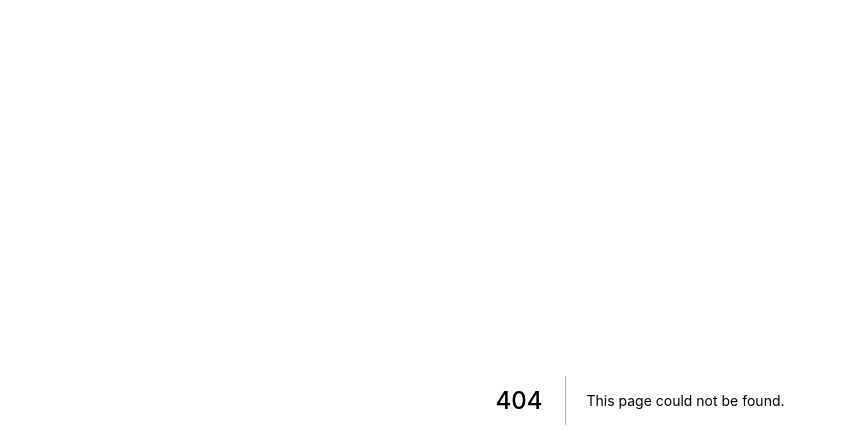
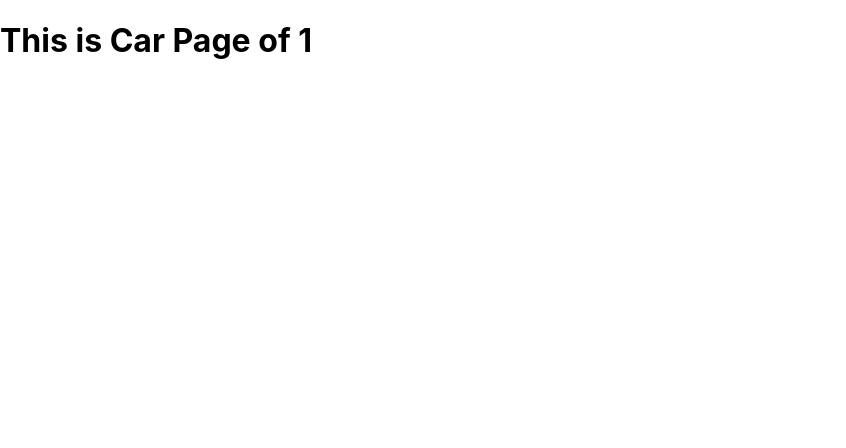
Before and after one commit to newklio/nextjs-example, a Next.js app: page /cars/1 in a window 1280 px wide. Before the commit this address had no page. Shown: the top 448 px of the page, without its empty margins (0-846 px from the left). Built offline with nearby package versions, Linux system fonts and the light colour scheme.

Commit message:
added routing

```diff
--- /dev/null
+++ b/pages/cars/[name].tsx
@@ -0,0 +1,10 @@
+import { useRouter } from 'next/router'
+
+const Cars = () => {
+	const router = useRouter()
+	const { name } = router.query
+
+	return <h1>This is Car Page of {name}</h1>
+}
+
+export default Cars
```
Also changed, not shown: pages/cars/index.tsx (added, +9 -0 lines), pages/login/index.tsx (added, +9 -0 lines), pages/signup/index.tsx (added, +9 -0 lines).
